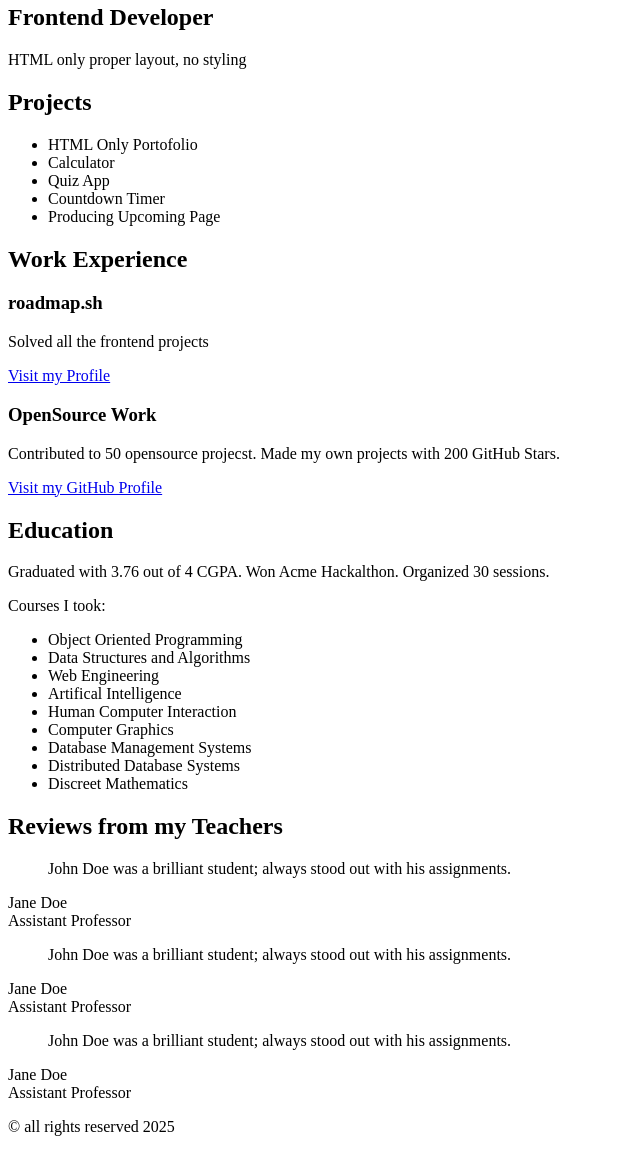
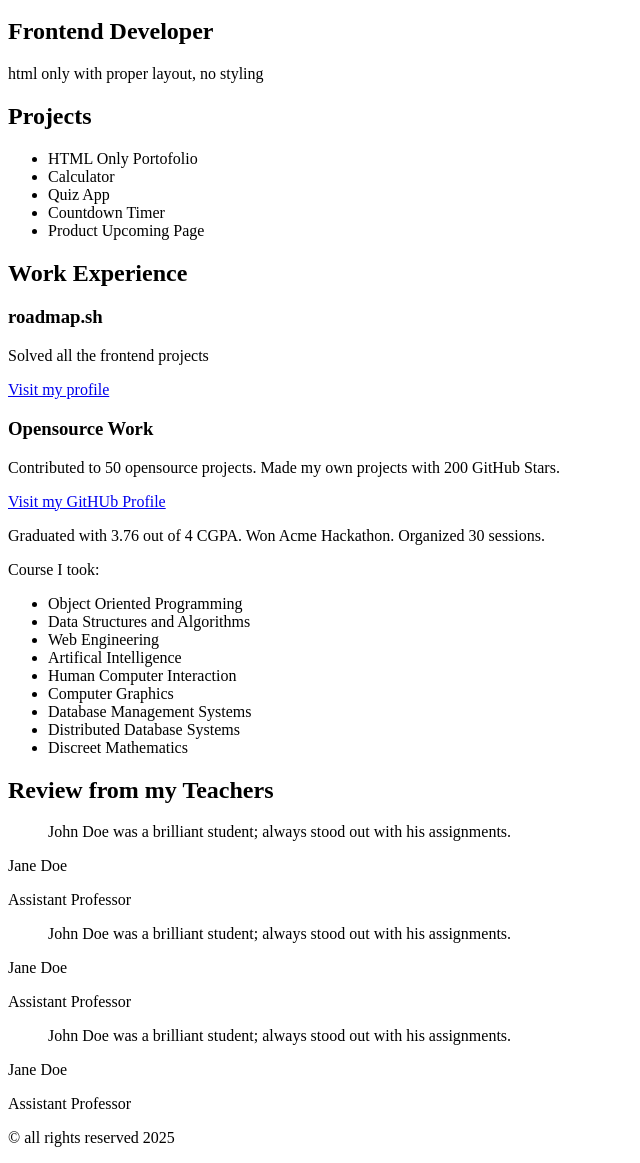
Before and after one commit to yasefha/Roadmap.sh-Projects-Solutions, a plain HTML site: page Frontend Projects/02 Basic HTML Website/index.html in a window 1280 px wide. Shown: the part 114-1277 px from the top of the page, without its empty margins (0-640 px from the left). Drawn offline with Linux system fonts and the light colour scheme.

Commit message:
Update index.html

```diff
--- a/Frontend Projects/02 Basic HTML Website/index.html
+++ b/Frontend Projects/02 Basic HTML Website/index.html
@@ -3,9 +3,9 @@
 <head>
     <meta charset="UTF-8">
     <meta name="viewport" content="width=device-width, initial-scale=1.0">
-    <meta name="description" content="A simple HTML-only Website">
+    <meta name="description" content="A simple HTML Website">
     <!--SEO Meta Tags-->
-    <meta name="description" content="A simple HTML-only Website for roadmap.sh frontend project">
+    <meta name="description" content="A simple HTML Website for roadmap.sh frontend project">
     <meta name="keywords" content="Frontend Project, HTML, Roadmap.sh">
     <meta name="author" content="Yasef Hatam">
     <title>Home | Simple HTML Website</title>
@@ -15,58 +15,57 @@
 
 <header>
     <div class="logo">
-        <a href="index.html">
-            <img src="/assets/logo.png" alt="Logo Icon">
-        </a>
-        <a href="index.html">Your Name</a>
+        <img src="/assets/logo-icon.svg" alt="logo" style="max-width: 2em;">
+        <span>Your Name</span>
     </div>
 
-    <nav>
     <ul>
-            <li><a class="current-page" href="index.html">Home</a></li>
+        <li><a href="index.html">Home</a></li>
         <li><a href="projects.html">Projects</a></li>
         <li><a href="contact.html">Contact</a></li>
     </ul>
-    </nav>
 </header>
 
-<section class="hero-section">
+<main>
+    <section class="hero">
         <h1>Frontend Developer</h1>
-    <p>HTML only proper layout, no styling</p>
+        <p>html only with proper layout, no styling</p>
     </section>
 
-<main>
-    <section class="projects-section">
+    <section class="projects">
         <h2>Projects</h2>
         <ul>
             <li>HTML Only Portofolio</li>
             <li>Calculator</li>
             <li>Quiz App</li>
             <li>Countdown Timer</li>
-            <li>Producing Upcoming Page</li>
+            <li>Product Upcoming Page</li>
         </ul>
     </section>
 
-    <section class="works-section">
+    <section class="work">
         <h2>Work Experience</h2>
-        <div class="work-type">
+        <div class="work-container">
+
+            <div class="work1">
                 <h3>roadmap.sh</h3>
                 <p>Solved all the frontend projects</p>
-            <a href="#">Visit my Profile</a>
+                <a href="#">Visit my profile</a>
             </div>
 
-        <div class="work-type">
-            <h3>OpenSource Work</h3>
-            <p>Contributed to 50 opensource projecst. Made my own projects with 200 GitHub Stars.</p>
-            <a href="#">Visit my GitHub Profile</a>
+            <div class="work2">
+                <h3>Opensource Work</h3>
+                <p>Contributed to 50 opensource projects. Made my own projects with 200 GitHub Stars.</p>
+                <a href="#">Visit my GitHUb Profile</a>
+            </div>
+
         </div>
     </section>
 
-    <section class="education-section">
-        <h2>Education</h2>
-        <p>Graduated with 3.76 out of 4 CGPA. Won Acme Hackalthon. Organized 30 sessions.</p>
-        <p>Courses I took:</p>
-        <ul class="course-lists">
+    <section class="edu">
+        <p>Graduated with 3.76 out of 4 CGPA. Won Acme Hackathon. Organized 30 sessions.</p>
+        <p>Course I took: </p>
+        <ul>
             <li>Object Oriented Programming</li>
             <li>Data Structures and Algorithms</li>
             <li>Web Engineering</li>
@@ -79,37 +78,39 @@
         </ul>
     </section>
 
-    <aside class="review">
-       <h2>Reviews from my Teachers</h2>
-       <div class="review-blocks-container">
-            <div class="review-blocks">
+    <section class="reviews">
+        <h2>Review from my Teachers</h2>
+        <div class="reviews-container">
+            <div class="review">
                 <blockquote>
                     John Doe was a brilliant student; always stood out with his assignments.
                 </blockquote>
-                    <p class="sign-quote">Jane Doe <br> Assistant Professor</p>
+                <p>Jane Doe</p>
+                Assistant Professor
             </div>
 
-            <div class="review-blocks">
+            <div class="review">
                 <blockquote>
                     John Doe was a brilliant student; always stood out with his assignments.
                 </blockquote>
-                    <p class="sign-quote">Jane Doe <br> Assistant Professor</p>
+                <p>Jane Doe</p>
+                Assistant Professor
             </div>
 
-            <div class="review-blocks">
+            <div class="review">
                 <blockquote>
                     John Doe was a brilliant student; always stood out with his assignments.
                 </blockquote>
-                    <p class="sign-quote">Jane Doe <br> Assistant Professor</p>
+                <p>Jane Doe</p>
+                Assistant Professor
             </div>
         </div>
-    </aside>
+    </section>
 </main>
 
-<!--Footer-->
 <footer>
     <p>&copy; all rights reserved 2025</p>
 </footer>
+</body>
 
-</body>
 </html>
```
Lines whose indentation alone changed are shown as unchanged.
